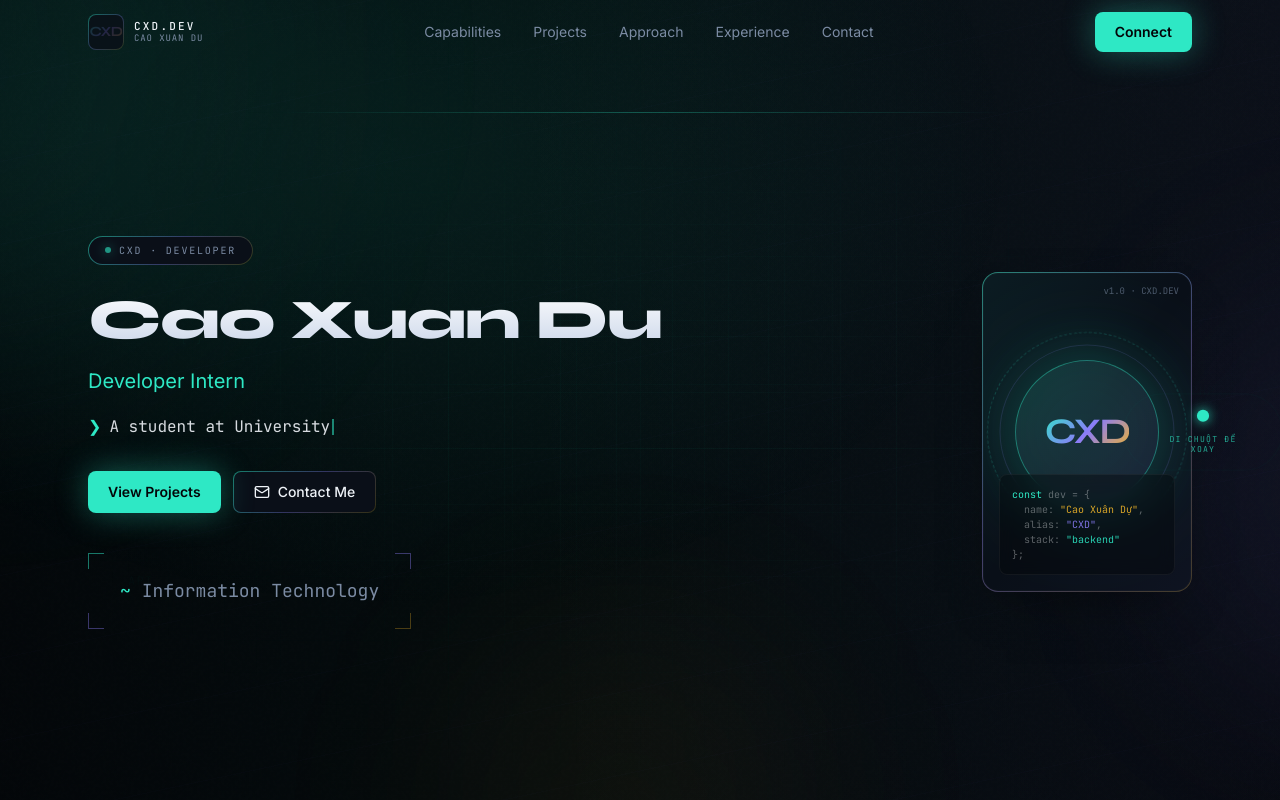
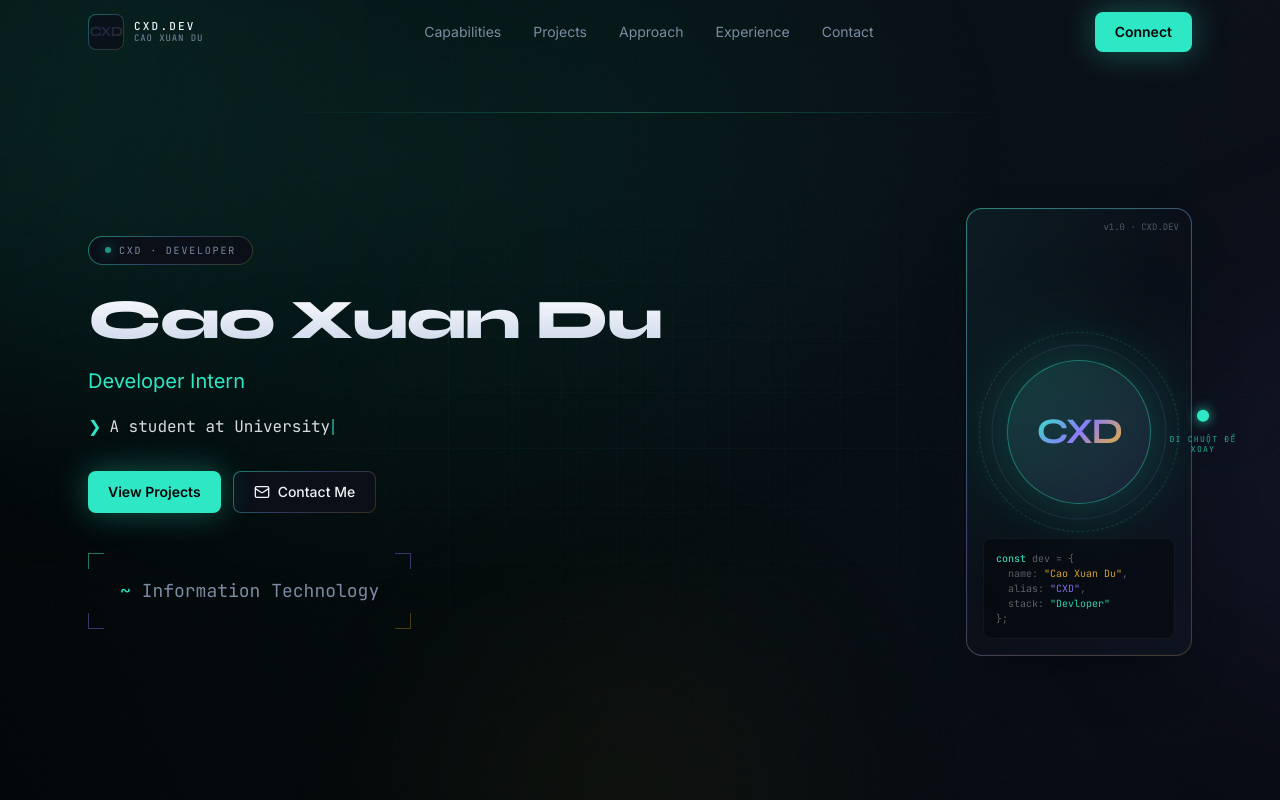
Before and after one commit to XuanDu2005/Portfolio, a Next.js app: page / in a window 1280 px wide. Shown: the top 800 px of the page. Built offline with nearby package versions, Linux system fonts and the light colour scheme.

Commit message:
Update InteractiveCard.tsx

```diff
--- a/src/components/ui/InteractiveCard.tsx
+++ b/src/components/ui/InteractiveCard.tsx
@@ -43,7 +43,7 @@ export function InteractiveCard() {
         onMouseLeave={handleLeave}
         style={{ rotateX, rotateY, transformPerspective: 1200 }}
         className={cn(
-          "glass-panel border-gradient relative h-72 w-full max-w-md cursor-pointer overflow-hidden rounded-2xl p-8 md:h-80",
+          "glass-panel border-gradient relative h-96 w-full max-w-2xl cursor-pointer overflow-hidden rounded-2xl p-10 md:h-[28rem]",
           active && "shadow-[0_0_80px_rgba(46,232,197,0.12)]",
         )}
       >
@@ -76,11 +76,17 @@ export function InteractiveCard() {
         <div className="absolute right-4 bottom-4 left-4 rounded-lg border border-white/5 bg-background/40 p-3 font-mono text-[10px] text-white/35 backdrop-blur-sm">
           <span className="text-accent">const</span> dev = {"{"}
           <br />
-          &nbsp;&nbsp;name: <span className="text-accent-warm/90">&quot;Cao Xuân Dự&quot;</span>,
+          &nbsp;&nbsp;name:{" "}
+          <span className="text-accent-warm/90">&quot;Cao Xuan Du&quot;</span>,
           <br />
-          &nbsp;&nbsp;alias: <span className="text-accent-2/90">&quot;{siteConfig.monogram}&quot;</span>,
+          &nbsp;&nbsp;alias:{" "}
+          <span className="text-accent-2/90">
+            &quot;{siteConfig.monogram}&quot;
+          </span>
+          ,
           <br />
-          &nbsp;&nbsp;stack: <span className="text-accent/90">&quot;backend&quot;</span>
+          &nbsp;&nbsp;stack:{" "}
+          <span className="text-accent/90">&quot;Devloper&quot;</span>
           <br />
           {"}"};
         </div>
```
